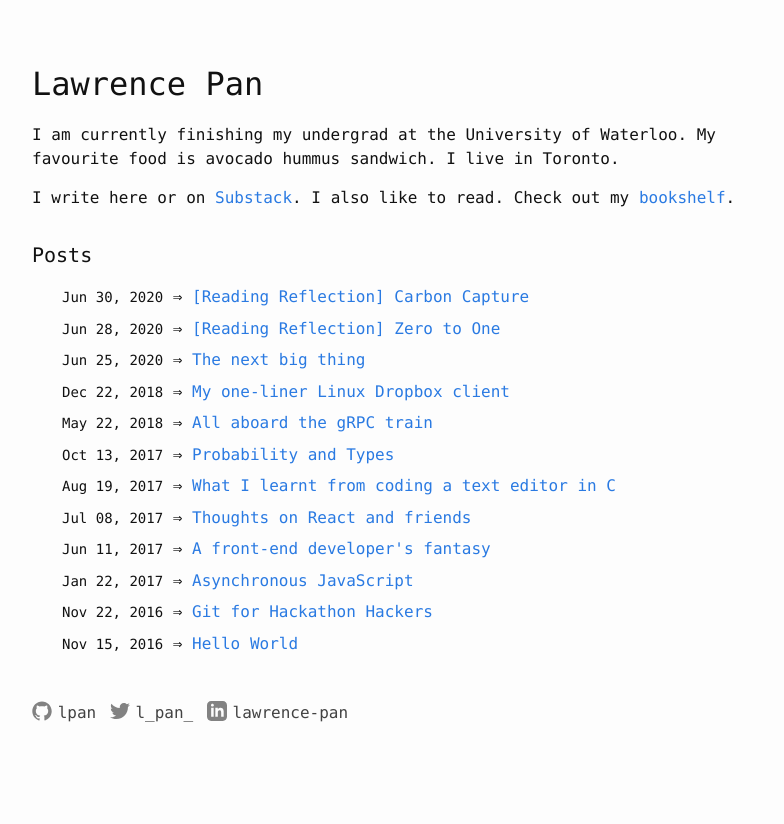
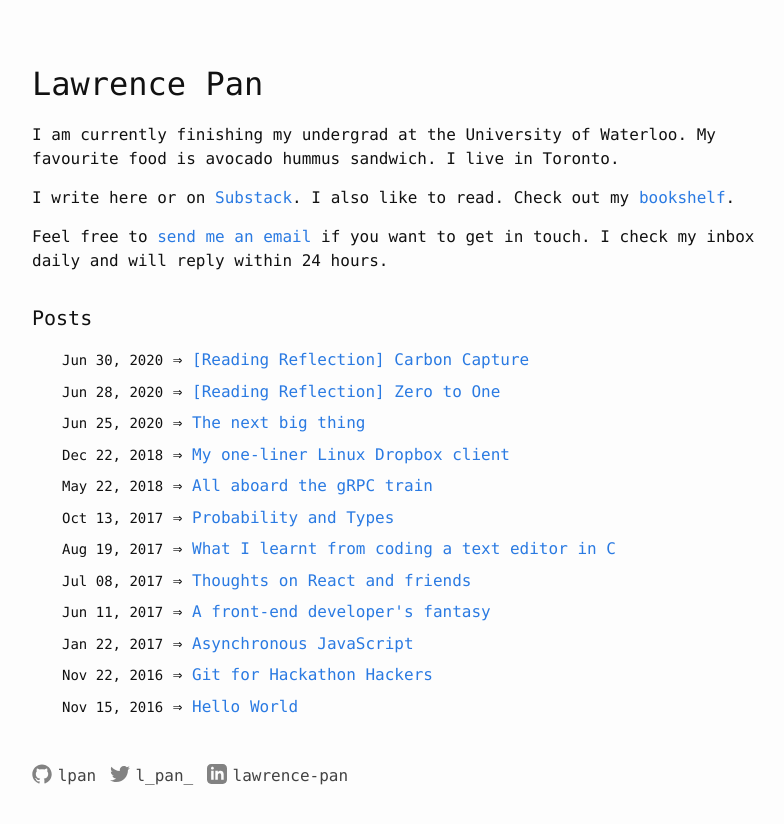
Before and after one commit to lpan/lpan.github.io, a Jekyll site: the page built from index.html, in a window 1280 px wide. Shown: the top 824 px of the page, without its empty margins (238-1022 px from the left). Built offline with Jekyll 4.4.1, drawn with Linux system fonts in a browser that asks for light colours.

Commit message:
add a contact paragraph

```diff
--- a/index.html
+++ b/index.html
@@ -12,6 +12,10 @@ layout: default
     I write here or on <a href="https://lpan.substack.com/">Substack</a>. I also
     like to read. Check out my <a href="/bookshelf">bookshelf</a>.
   </p>
+
+  <p>Feel free to <a href="mailto:lawrencefeipan@gmail.com">send me an email</a>
+  if you want to get in touch. I check my inbox daily and will reply within 24
+  hours.</p>
 
   <h1 class="page-heading">Posts</h1>
   <ul class="post-list">
```
